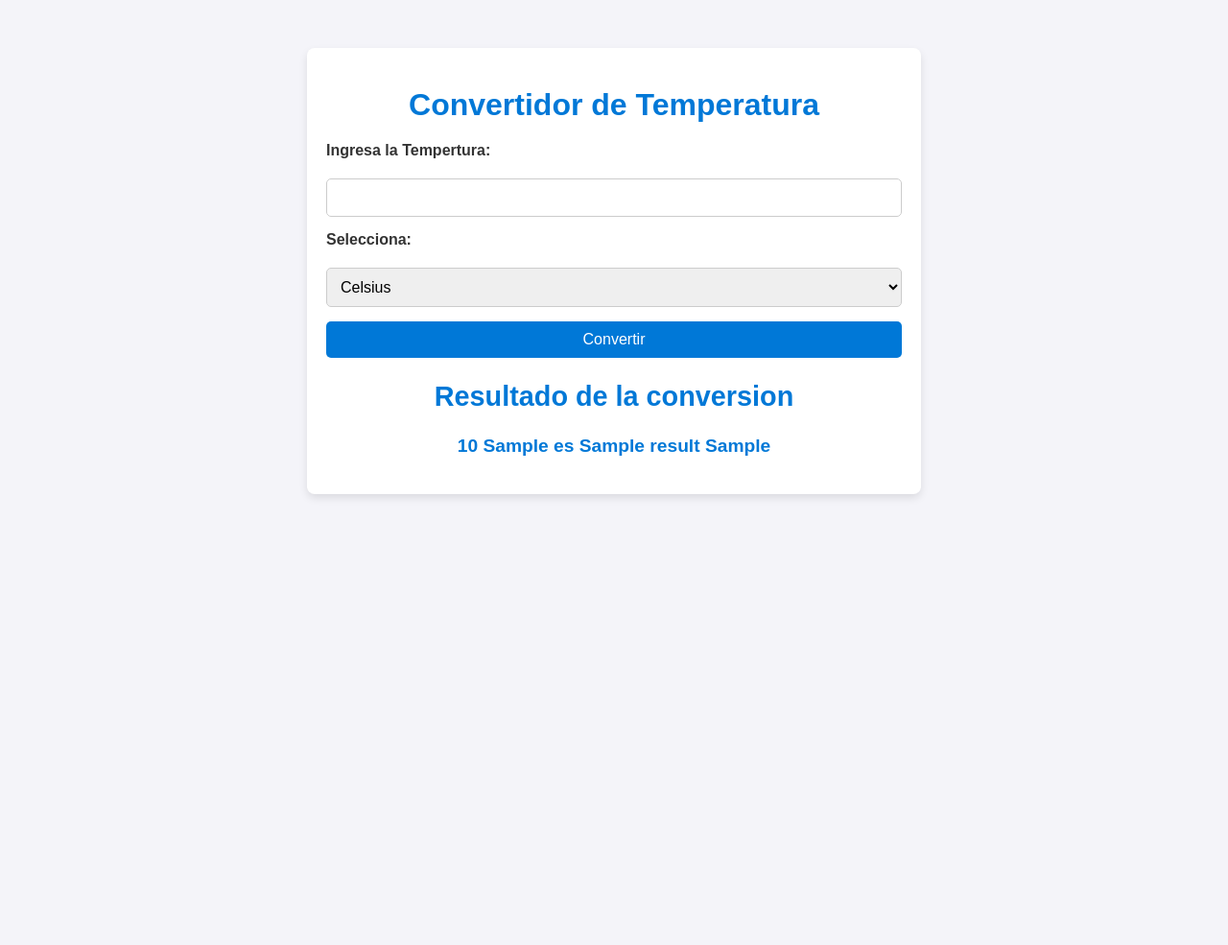
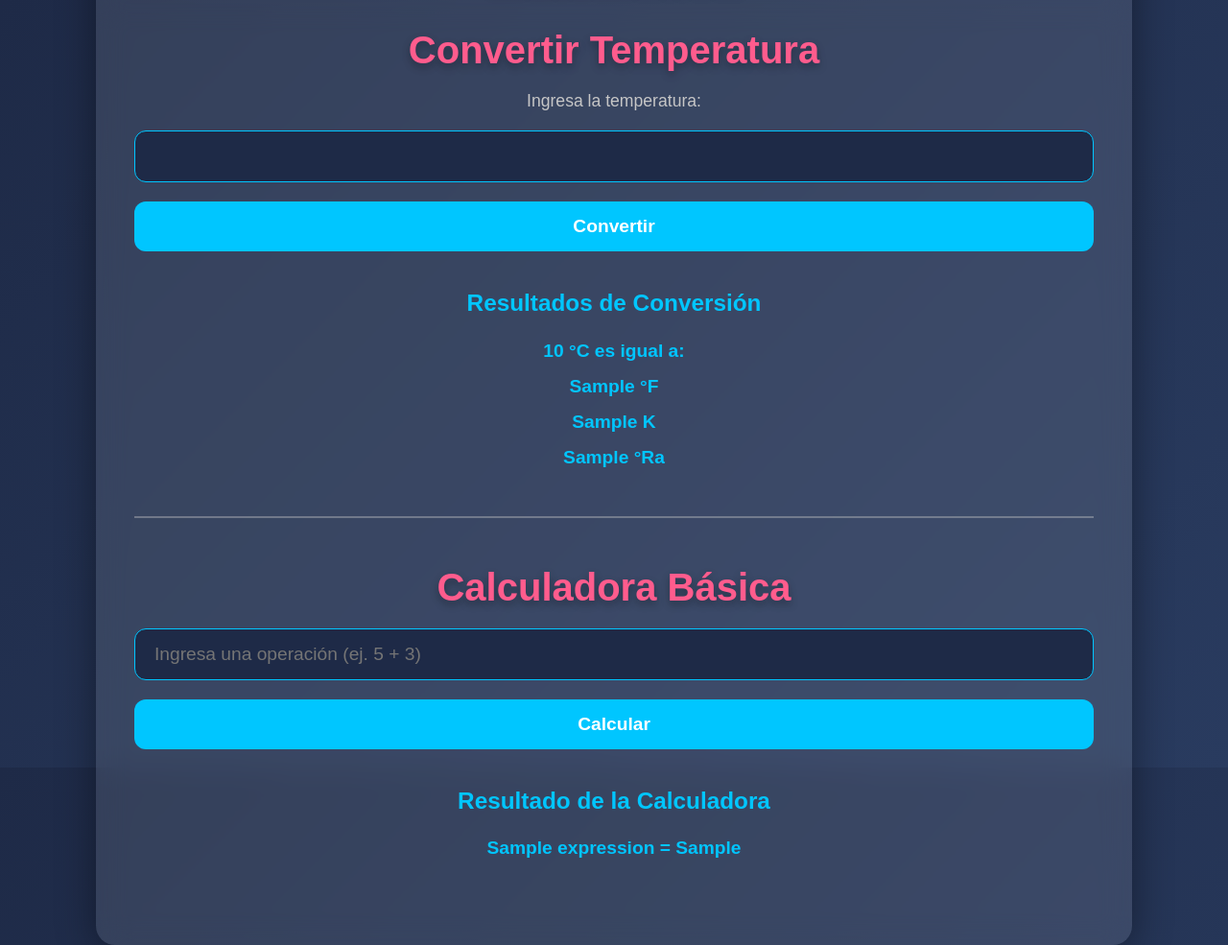
Before and after one commit to JeonliPg/temperature-converter, a Flask app: template templates/index.html in a window 1280 px wide. Shown: the whole page at 96% size. Before the commit the page ends 519 px from the top, so only its background shows below. Run offline with Flask 3, Linux system fonts and the light colour scheme; the template is opened without the code that fills it: most values are stand-ins (such as "Sample title", 1, 10 or a date in 2020).

Commit message:
Cambios 3

```diff
--- a/app.py
+++ b/app.py
@@ -8,15 +8,30 @@ def index():
 
 @app.route('/convert', methods=['POST'])
 def convert():
-    temperature = float(request.form['temperature'])
-    unit = request.form['unit']
-    if unit == 'C':
-        result = (temperature * 9/5) + 32
-        converted_unit = 'Fahrenheit'
-    else:
-        result = (temperature - 32) * 5/9
-        converted_unit = 'Celsius'
-    return render_template('index.html', result=result, converted_unit=converted_unit, original_temp=temperature, original_unit=unit)
+    try:
+        temperature = float(request.form['temperature'])
+
+        # Conversión de Temperatura
+        result_fahrenheit = (temperature * 9/5) + 32
+        result_kelvin = temperature + 273.15
+        result_rankine = (temperature + 273.15) * 9/5
+
+        return render_template('index.html',
+                               original_temp=temperature,
+                               result_fahrenheit=result_fahrenheit,
+                               result_kelvin=result_kelvin,
+                               result_rankine=result_rankine)
+    except ValueError:
+        return "Por favor ingresa un valor válido para la temperatura."
+
+@app.route('/calculate', methods=['POST'])
+def calculate():
+    try:
+        expression = request.form['expression']
+        result = eval(expression)
+        return render_template('index.html', calculation_result=result, expression=expression)
+    except Exception as e:
+        return render_template('index.html', calculation_result="Error en la operación", expression=expression)
 
 if __name__ == '__main__':
-    app.run(host='0.0.0.0', port=5000)
+    app.run(debug=True)
--- a/static/styles.css
+++ b/static/styles.css
@@ -1,85 +1,158 @@
-/* styles.css */
-
-/* Configuración general */
+/* Estilo General */
 body {
     font-family: 'Arial', sans-serif;
     margin: 0;
     padding: 0;
-    background-color: #f4f4f9;
-    color: #333;
+    background: linear-gradient(135deg, #1E2A47, #293B5F);
+    color: #E4E4E4;
+    height: 100vh;
+    display: flex;
+    justify-content: center;
+    align-items: center;
 }
 
-/* Contenedor principal */
+/* Contenedor Principal */
 .container {
-    max-width: 600px;
-    margin: 50px auto;
-    background: #fff;
-    box-shadow: 0 4px 8px rgba(0, 0, 0, 0.1);
-    border-radius: 8px;
-    overflow: hidden;
-    padding: 20px;
+    width: 100%;
+    max-width: 1000px;
+    background: rgba(255, 255, 255, 0.1);
+    padding: 40px;
+    border-radius: 20px;
+    box-shadow: 0 6px 40px rgba(0, 0, 0, 0.4);
+    backdrop-filter: blur(15px);
+    text-align: center;
 }
 
-/* Encabezado */
+/* Títulos */
 h1 {
-    text-align: center;
-    color: #0078D7;
-    font-size: 2rem;
-    margin-bottom: 20px;
+    color: #00C6FF;
+    font-size: 3rem;
+    margin-bottom: 30px;
+    text-shadow: 0 6px 12px rgba(0, 0, 0, 0.4);
 }
 
-/* Formulario */
+h2 {
+    color: #FF5C8D;
+    font-size: 2.5rem;
+    margin-bottom: 20px;
+    text-shadow: 0 4px 8px rgba(0, 0, 0, 0.3);
+}
+
+/* Sección de Conversión de Temperatura */
+.temperature-converter, .basic-calculator {
+    margin-bottom: 50px;
+}
+
+/* Formularios */
 form {
     display: flex;
     flex-direction: column;
-    gap: 15px;
+    gap: 20px;
+    margin-bottom: 40px;
 }
 
 label {
-    font-weight: bold;
-    margin-bottom: 5px;
+    font-size: 1.1rem;
+    color: #C6C6C6;
+    font-weight: 500;
 }
 
+/* Entradas y Botones */
 input[type="number"],
+input[type="text"],
 select,
 button {
-    padding: 10px;
-    font-size: 1rem;
-    border: 1px solid #ccc;
-    border-radius: 5px;
+    padding: 15px 20px;
+    font-size: 1.2rem;
+    border-radius: 12px;
+    border: 1px solid #00C6FF;
+    background: #1E2A47;
+    color: #E4E4E4;
     outline: none;
+    transition: all 0.3s ease;
 }
 
+input[type="number"]:focus,
+input[type="text"]:focus,
+select:focus,
+button:focus {
+    border-color: #FF5C8D;
+    box-shadow: 0 0 8px rgba(255, 92, 141, 0.6);
+}
+
+/* Efecto Hover en los Botones */
 button {
-    background-color: #0078D7;
-    color: white;
+    background-color: #00C6FF;
+    color: #fff;
+    font-weight: bold;
+    cursor: pointer;
+    transition: background-color 0.3s ease, transform 0.2s ease-in-out;
     border: none;
-    cursor: pointer;
-    transition: background-color 0.3s ease;
 }
 
 button:hover {
-    background-color: #005BB5;
+    background-color: #FF5C8D;
+    transform: scale(1.05);
 }
 
-/* Resultado */
+/* Resultado de la Conversión y Calculadora */
 .result {
     margin-top: 20px;
-    text-align: center;
+    font-size: 1.3rem;
+    font-weight: 600;
+    color: #00C6FF;
+}
+
+.result p {
+    margin: 15px 0;
     font-size: 1.2rem;
-    font-weight: bold;
-    color: #0078D7;
 }
-@media (max-width: 600px) {
+
+/* Separador */
+hr {
+    border: 1px solid #C6C6C6;
+    margin: 50px 0;
+    opacity: 0.4;
+}
+
+/* Diseño Responsivo */
+@media (max-width: 768px) {
     .container {
-        width: 90%;
-        padding: 10px;
+        padding: 30px;
     }
 
     h1 {
+        font-size: 2.5rem;
+    }
+
+    h2 {
+        font-size: 2rem;
+    }
+
+    input[type="number"],
+    input[type="text"],
+    select,
+    button {
+        font-size: 1.1rem;
+    }
+}
+
+@media (max-width: 480px) {
+    .container {
+        padding: 20px;
+    }
+
+    h1 {
+        font-size: 2rem;
+    }
+
+    h2 {
         font-size: 1.5rem;
     }
 
+    input[type="number"],
+    input[type="text"],
+    select,
     button {
         font-size: 1rem;
     }
--- a/templates/index.html
+++ b/templates/index.html
@@ -1,32 +1,53 @@
 <!DOCTYPE html>
-<html lang="en">
+<html lang="es">
 <head>
     <meta charset="UTF-8">
     <meta name="viewport" content="width=device-width, initial-scale=1.0">
-    <title>Temperature Converter</title>
+    <title>Calculadora de Temperatura y Básica</title>
     <link rel="stylesheet" href="/static/styles.css">
 </head>
 <body>
     <div class="container">
-        <h1>Convertidor de Temperatura</h1>
+        <h1>Calculadora Futurista de Temperatura y Matemática</h1>
+
+        <!-- Conversión de Temperatura -->
+        <div class="temperature-converter">
+            <h2>Convertir Temperatura</h2>
             <form action="/convert" method="POST">
-            <label for="temperature">Ingresa la Tempertura:</label>
+                <label for="temperature">Ingresa la temperatura:</label>
                 <input type="number" id="temperature" name="temperature" step="0.01" required>
-            <label for="unit">Selecciona:</label>
-            <select id="unit" name="unit">
-                <option value="C">Celsius</option>
-                <option value="F">Fahrenheit</option>
-            </select>
+
                 <button type="submit">Convertir</button>
             </form>
 
             {% if result is not none %}
                 <div class="result">
-                <h2>Resultado de la conversion</h2>
-                <p>{{ original_temp }} {{ original_unit }} es {{ result }} {{ converted_unit }}</p>
+                    <h3>Resultados de Conversión</h3>
+                    <p>{{ original_temp }} °C es igual a:</p>
+                    <p>{{ result_fahrenheit }} °F</p>
+                    <p>{{ result_kelvin }} K</p>
+                    <p>{{ result_rankine }} °Ra</p>
                 </div>
             {% endif %}
         </div>
+
+        <hr>
+
+        <!-- Calculadora Básica -->
+        <div class="basic-calculator">
+            <h2>Calculadora Básica</h2>
+            <form action="/calculate" method="POST">
+                <input type="text" name="expression" placeholder="Ingresa una operación (ej. 5 + 3)" required>
+                <button type="submit">Calcular</button>
+            </form>
+
+            {% if calculation_result is not none %}
+                <div class="result">
+                    <h3>Resultado de la Calculadora</h3>
+                    <p>{{ expression }} = {{ calculation_result }}</p>
+                </div>
+            {% endif %}
+        </div>
+    </div>
 </body>
-
 </html>
```
Lines whose indentation alone changed are shown as unchanged.
